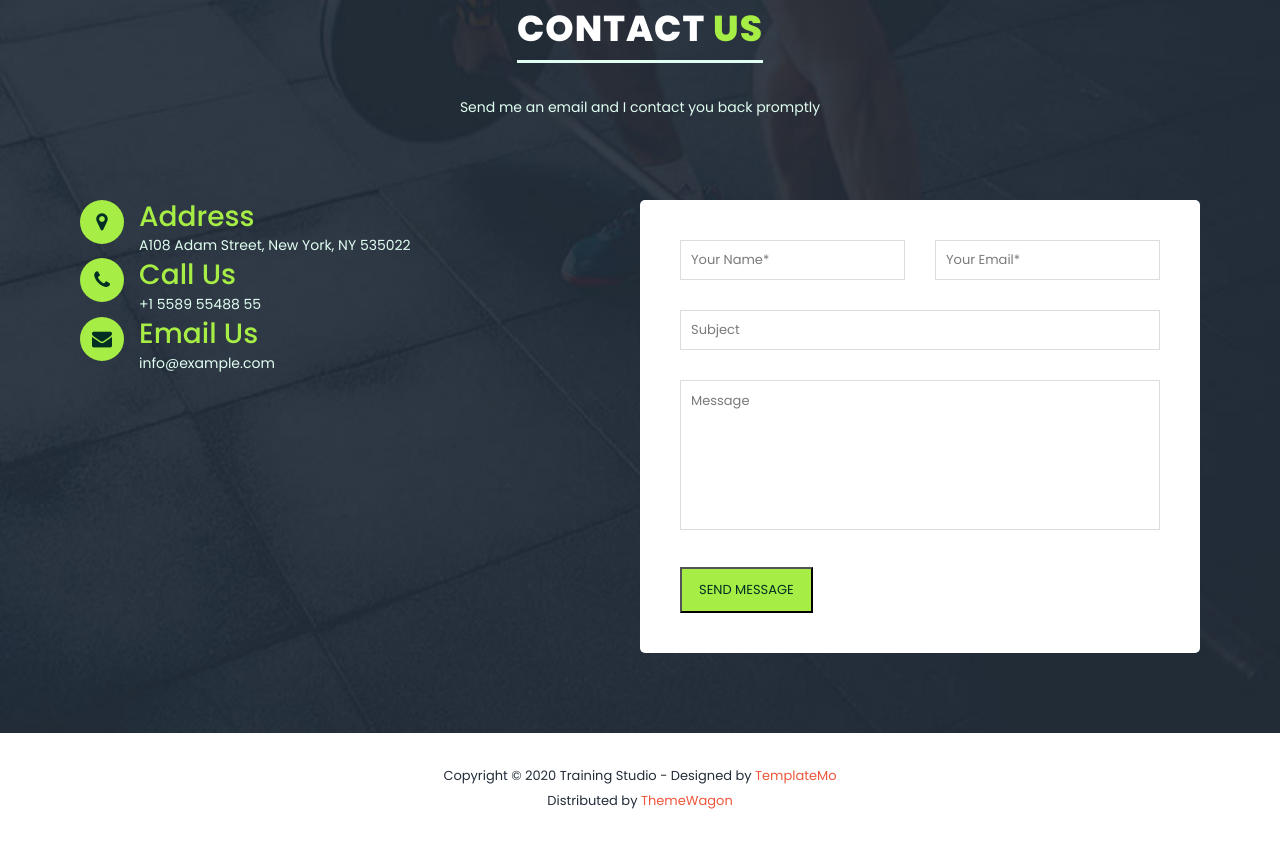
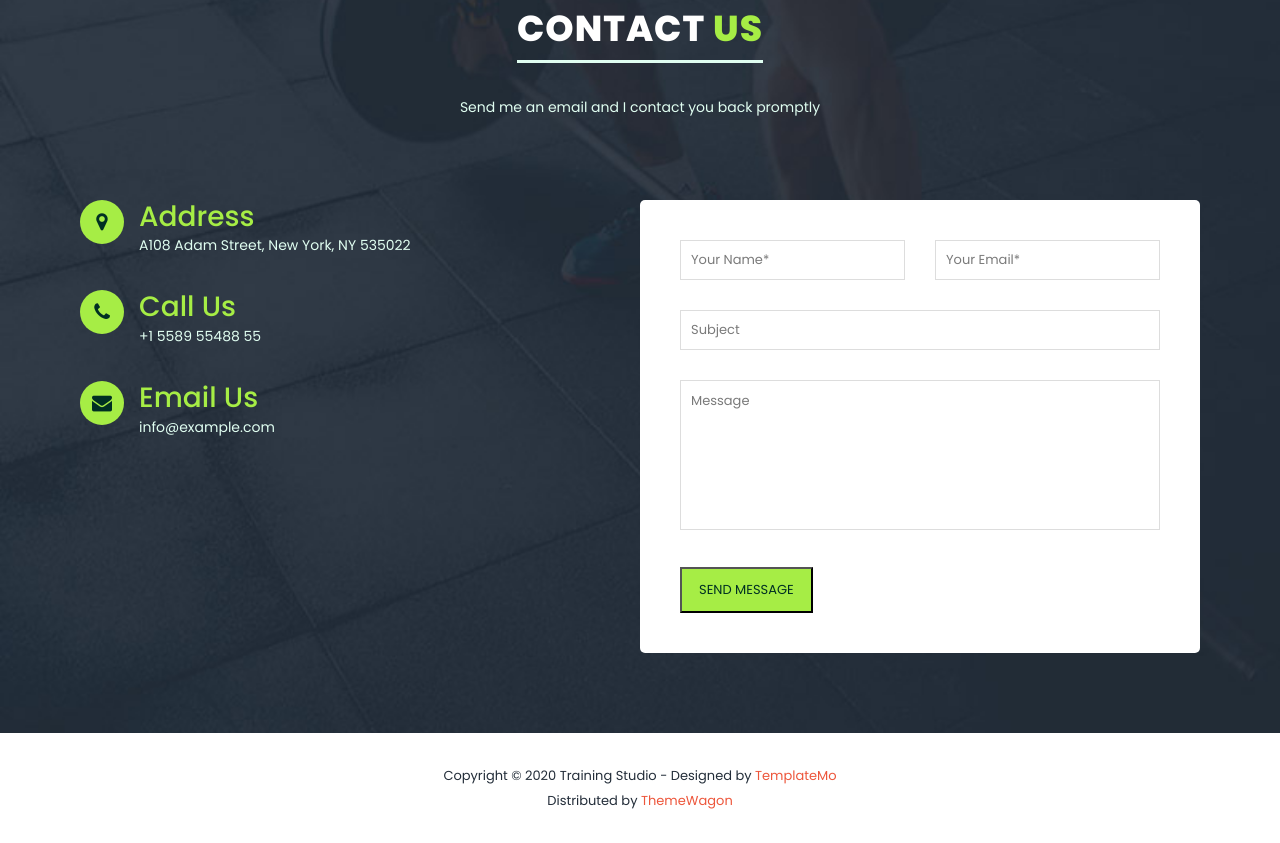
Before and after one commit to tumelo-sebego/Fitness_Website, a plain HTML site: page index.html in a window 1280 px wide. Shown: the part 5503-6346 px from the top of the page. Drawn offline with nearby package versions, Linux system fonts and the light colour scheme.

Commit message:
added padding bottom on .info-item

```diff
--- a/assets/css/templatemo-training-studio.css
+++ b/assets/css/templatemo-training-studio.css
@@ -1091,6 +1091,10 @@ contact
   margin-right: 15px;
 }
 
+#contact-us .info-item {
+  padding-bottom: 2rem;
+}
+
 /*.contact-form button {*/
 /*  display: inline-block;*/
 /*  font-size: 13px;*/
```
